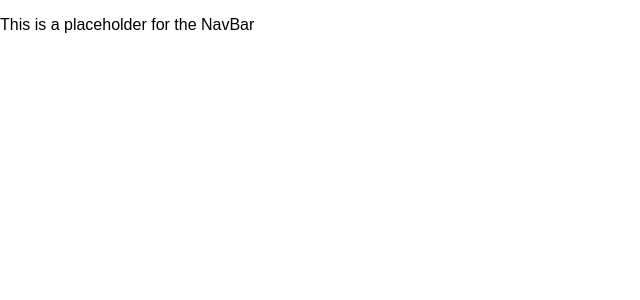
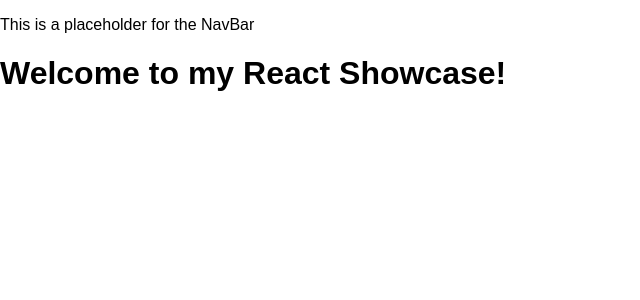
Before and after one commit to CLackrone/react-showcase, a React (Create React App) app: page / in a window 1280 px wide. Shown: the top 300 px of the page, without its empty margins (0-640 px from the left). Built offline with nearby package versions, Linux system fonts and the light colour scheme.

Commit message:
adding home page

```diff
--- a/src/App.js
+++ b/src/App.js
@@ -1,6 +1,7 @@
 import React, { Component } from 'react';
 import { BrowserRouter as Router, Route, Switch } from "react-router-dom";
 import NavBar from './components/NavBar';
+import Home from './components//Home';
 import './App.css';
 
 class App extends Component {
@@ -9,6 +10,7 @@ class App extends Component {
       <Router>
         <div>
           <NavBar />
+          <Route exact path='/' component={Home} />
         </div>
       </Router>
     );
@@ -16,10 +18,3 @@ class App extends Component {
 }
 
 export default App;
-
-
-<Router>
-  <div>
-    <NavBar />
-  </div>
-</Router>
--- /dev/null
+++ b/src/components/Home.js
@@ -0,0 +1,11 @@
+import React from 'react'
+
+const Home = () => {
+  return (
+  <div>
+    <h1>Welcome to my React Showcase!</h1>
+  </div>
+  )
+}
+
+export default Home
```
